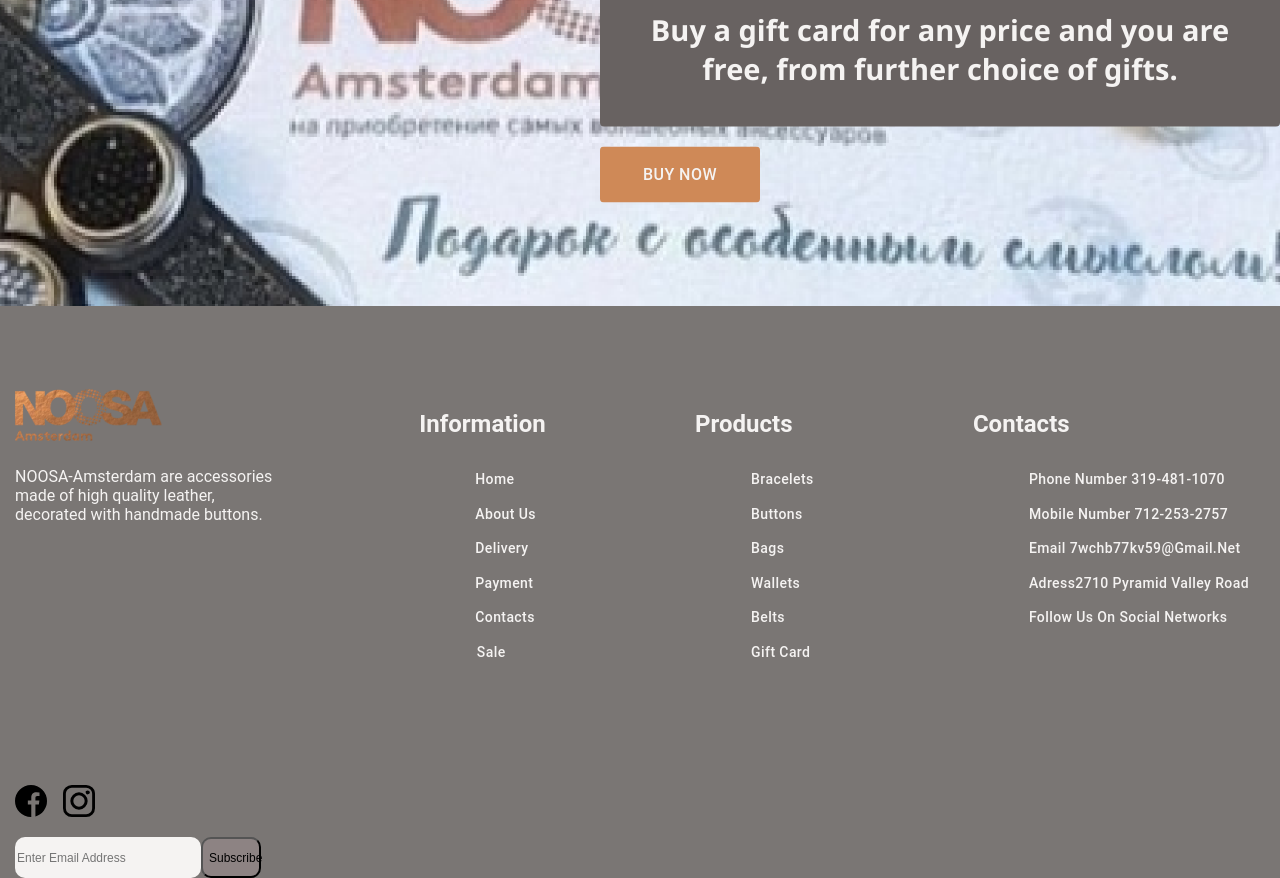
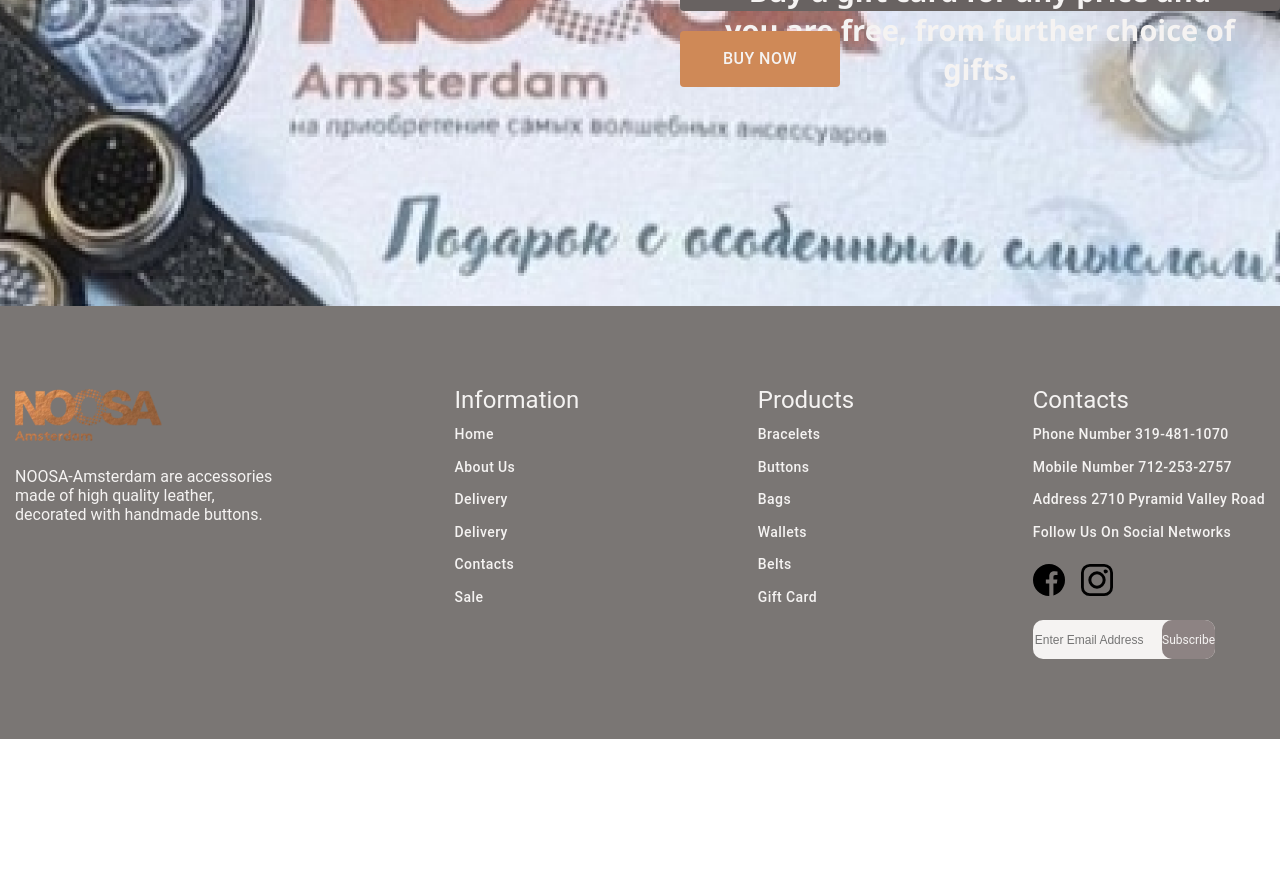
Before and after one commit to narek941/NoosaAmsterdam, a React (Create React App) app: page / in a window 1280 px wide. Shown: the part 480-1358 px from the top of the page. After the commit the page ends 1219 px from the top, so only its background shows below. Built offline with nearby package versions, Linux system fonts and the light colour scheme; no server answers; the database is empty.

Commit message:
fix header footer

```diff
--- a/src/App.css
+++ /dev/null
@@ -1,21 +0,0 @@
-
-body {
-  margin: 0;
-  font-family: 'Roboto', sans-serif;
-  -webkit-font-smoothing: antialiased;
-  -moz-osx-font-smoothing: grayscale;
-  font-size: 16px;
-  color:#3D3D3B;
-  letter-spacing: 0px;
-  opacity: 1;
-}
-
-code {
-  font-family: source-code-pro, Menlo, Monaco, Consolas, 'Courier New',
-    monospace;
-}
-section {
-  max-width: 1340px;
-  margin: 0 auto;
-  padding: 0 15px;
-   }
--- a/src/App.js
+++ b/src/App.js
@@ -1,6 +1,6 @@
 import React from "react";
 import MainRouter from "./router";
-import "./App.css";
+import "./App.scss";
 
 const App = (props) => {
   return <MainRouter />;
--- /dev/null
+++ b/src/App.scss
@@ -0,0 +1,182 @@
+p,
+a,
+q,
+s,
+b,
+u,
+i,
+dl,
+dt,
+dd,
+ol,
+ul,
+li,
+tr,
+th,
+td,
+em,
+h1,
+h2,
+h3,
+h4,
+h5,
+h6,
+tt,
+sub,
+sup,
+var,
+nav,
+pre,
+del,
+dfn,
+img,
+ins,
+kbd,
+div,
+big,
+span,
+form,
+menu,
+ruby,
+html,
+body,
+cite,
+abbr,
+code,
+samp,
+time,
+mark,
+audio,
+video,
+label,
+tbody,
+tfoot,
+thead,
+aside,
+embed,
+small,
+table,
+canvas,
+legend,
+strike,
+strong,
+figure,
+center,
+applet,
+object,
+iframe,
+footer,
+header,
+hgroup,
+output,
+caption,
+details,
+article,
+section,
+summary,
+acronym,
+address,
+fieldset,
+figcaption,
+blockquote {
+  border: 0;
+  margin: 0;
+  padding: 0;
+  font: inherit;
+  font-size: 100%;
+  vertical-align: baseline;
+}
+
+nav,
+menu,
+aside,
+figure,
+footer,
+header,
+hgroup,
+details,
+article,
+section,
+figcaption {
+  display: block;
+}
+
+ol,
+ul {
+  margin: 0;
+  padding: 0;
+  list-style: none;
+}
+
+table {
+  border-spacing: 0;
+  border-collapse: collapse;
+}
+
+* {
+  box-sizing: border-box;
+  outline: none !important;
+  -webkit-box-sizing: border-box;
+  -webkit-tap-highlight-color: transparent;
+}
+
+input {
+  font-size: 100% !important;
+  box-shadow: none;
+  -o-box-shadow: none;
+  -ms-box-shadow: none;
+  -moz-box-shadow: none;
+  -webkit-box-shadow: none;
+
+  &[type="text"],
+  &[type="number"],
+  &[type="tel"],
+  &[type="phone"],
+  &[type="password"] {
+    -webkit-appearance: none;
+    -moz-appearance: none;
+    appearance: none;
+  }
+}
+
+button,
+a {
+  border: 0;
+  cursor: pointer;
+  display: inline-block;
+  text-decoration: none !important;
+  font-family: "Roboto", sans-serif;
+  -webkit-tap-highlight-color: transparent;
+}
+
+img {
+  max-width: 100%;
+}
+
+html {
+  height: -webkit-fill-available;
+}
+body {
+  margin: 0;
+  font-family: "Roboto", sans-serif;
+  -webkit-font-smoothing: antialiased;
+  -moz-osx-font-smoothing: grayscale;
+  font-size: 16px;
+  color: #3d3d3b;
+  letter-spacing: 0px;
+  opacity: 1;
+  *:focus {
+    outline: none;
+    touch-action: manipulation;
+  }
+}
+
+code {
+  font-family: source-code-pro, Menlo, Monaco, Consolas, "Courier New",
+    monospace;
+}
+section {
+  max-width: 1340px;
+  margin: 0 auto;
+  padding: 0 15px;
+}
--- a/src/components/buttons/TypeLinks.jsx
+++ b/src/components/buttons/TypeLinks.jsx
@@ -3,6 +3,13 @@ import { Button } from "@material-ui/core";
 import { NavLink as RouterNavLink } from "react-router-dom";
 
 const TypeLinks = ({ type, to, children, ...props }) => {
+  const mystyleDefault = {
+    textTransform: "capitalize",
+    color: "#F5F3F2",
+    justifyContent: "start",
+    padding: 0,
+  };
+
   const mystyle = {
     textTransform: "capitalize",
     color: "#F5F3F2",
@@ -31,6 +38,12 @@ const TypeLinks = ({ type, to, children, ...props }) => {
           {children}
         </Button>
       );
+    case "footer":
+      return (
+        <Button style={mystyleDefault} component={RouterNavLink} to={to}>
+          {children}
+        </Button>
+      );
     default:
       return (
         <Button style={mystyle} color="inherit">
--- a/src/components/common/footer/Footer.jsx
+++ b/src/components/common/footer/Footer.jsx
@@ -1,9 +1,19 @@
 import React from "react";
 import { HeaderLogo, TypeLinks } from "../../buttons";
-import styles from "./Footer.module.css";
+import styles from "./Footer.module.scss";
 import IconButton from "../../../img/IconButton";
+import { informationList, contactList, productList } from "../../../utils";
 
 const Footer = ({ children, ...props }) => {
+  const render = (data) => {
+    return data.map((item) => (
+      <li className={styles.liStyle} key={item.id}>
+        <TypeLinks type={item.type} to={item.name}>
+          {item.text}
+        </TypeLinks>
+      </li>
+    ));
+  };
   return (
     <div className={styles.footerContainer}>
       <section>
@@ -20,96 +30,17 @@ const Footer = ({ children, ...props }) => {
           </div>
           <div>
             <h3 className={styles.footerHeader}>Information</h3>
-            <ul className={styles.ulStyle}>
-              <li className={styles.liStyle}>
-                <TypeLinks type="navigation" to="/home">
-                  Home
-                </TypeLinks>
-              </li>
-              <li className={styles.liStyle}>
-                <TypeLinks type="navigation" to="/about">
-                  About Us
-                </TypeLinks>
-              </li>
-              <li className={styles.liStyle}>
-                <TypeLinks type="navigation" to="/delivery">
-                  Delivery
-                </TypeLinks>
-              </li>
-              <li className={styles.liStyle}>
-                <TypeLinks type="navigation" to="/payment">
-                  Payment
-                </TypeLinks>
-              </li>
-              <li className={styles.liStyle}>
-                <TypeLinks type="navigation" to="/contact">
-                  Contacts
-                </TypeLinks>
-              </li>
-              <li className={styles.liStyle}>
-                <TypeLinks type="navigation" to="/sale">
-                  Sale
-                </TypeLinks>
-              </li>
-            </ul>
+            <ul className={styles.ulStyle}>{render(informationList)}</ul>
           </div>
 
           <div>
             <h3 className={styles.footerHeader}>Products</h3>
-            <ul className={styles.ulStyle}>
-              <li className={styles.liStyle}>
-                <TypeLinks type="navigation" to="/product">
-                  Bracelets
-                </TypeLinks>
-              </li>
-              <li className={styles.liStyle}>
-                <TypeLinks type="navigation" to="/product">
-                  Buttons
-                </TypeLinks>
-              </li>
-              <li className={styles.liStyle}>
-                <TypeLinks type="navigation" to="/product">
-                  Bags
-                </TypeLinks>
-              </li>
-              <li className={styles.liStyle}>
-                <TypeLinks type="navigation" to="/product">
-                  Wallets
-                </TypeLinks>
-              </li>
-              <li className={styles.liStyle}>
-                <TypeLinks type="navigation" to="/product">
-                  Belts
-                </TypeLinks>
-              </li>
-              <li className={styles.liStyle}>
-                <TypeLinks type="navigation" to="/product">
-                  Gift Card
-                </TypeLinks>
-              </li>
-            </ul>
+            <ul className={styles.ulStyle}>{render(productList)}</ul>
           </div>
           <div>
             <h3 className={styles.footerHeader}>Contacts</h3>
-            <ul className={styles.ulStyle}>
-              <li className={styles.liStyle}>
-                <TypeLinks> Phone Number 319-481-1070</TypeLinks>
-              </li>
-              <li className={styles.liStyle}>
-                <TypeLinks>Mobile Number 712-253-2757</TypeLinks>
-              </li>
-              <li className={styles.liStyle}>
-                <TypeLinks>Email 7wchb77kv59@gmail.net</TypeLinks>
-              </li>
-              <li className={styles.liStyle}>
-                <TypeLinks>Adress2710 Pyramid Valley Road</TypeLinks>
-              </li>
-              <li className={styles.liStyle}>
-                <TypeLinks>Follow us on social networks</TypeLinks>
-              </li>
-            </ul>
-          </div>
-        </div>
+            <ul className={styles.ulStyle}>{render(contactList)}</ul>
+
             <div className={styles.subscribeContent}>
               <div className={styles.subscribe}>
                 <span className={styles.social}>
@@ -119,13 +50,12 @@ const Footer = ({ children, ...props }) => {
                   <IconButton type="insta" />
                 </span>
               </div>
-          <input
-            type="text"
-            placeholder="Enter Email Address"
-            background-color="#f2f2f2"
-            className={styles.input}
-          />
-          <button className={styles.button}>Subscribe</button>
+              <form className={styles.subscribe__input}>
+                <input type="text" placeholder="Enter Email Address" />
+                <button>Subscribe</button>
+              </form>
+            </div>
+          </div>
         </div>
       </section>
     </div>
--- a/src/components/common/footer/Footer.module.css
+++ /dev/null
@@ -1,62 +0,0 @@
-.footerContainer {
-  background-color: #7a7674;
-}
-.footerRows {
-  font-size: 16px;
-  letter-spacing: 0px;
-  color: #f5f3f2;
-  display: flex;
-  justify-content: space-between;
-  padding: 80px 0;
-  gap: 32px;
-}
-.footerText {
-  max-width: 261px;
-  width: 100%;
-  margin: 24px 0;
-}
-
-.footerHeader {
-  font-size: 24px;
-}
-
-.ulStyle {
-  list-style-type: none;
-}
-.liStyle {
-  text-decoration: none;
-  font-size: 16px;
-}
-
-.button {
-  width: 60px;
-  height: 41px;
-  text-align: left;
-  font-size: 12px;
-  letter-spacing: 0px;
-  opacity: 1;
-  background: #8d8383;
-  border-radius: 10px;
-}
-.input {
-  width: 182px;
-  height: 39px;
-  background: #f5f3f2;
-  border-radius: 10px;
-  border: none;
-  font-size: 12px;
-  color: #343333;
-  letter-spacing: 0px;
-  background-color: "#f2f2f2";
-}
-.subscribe {
-  display: flex;
-  align-items: center;
-}
-.subscribeContent {
-  padding-top: 20px;
-}
-.social {
-  margin-right: 16px;
-  margin-bottom: 16px;
-}
--- /dev/null
+++ b/src/components/common/footer/Footer.module.scss
@@ -0,0 +1,74 @@
+.footerContainer {
+  background-color: #7a7674;
+}
+.footerRows {
+  font-size: 16px;
+  letter-spacing: 0px;
+  color: #f5f3f2;
+  display: flex;
+  justify-content: space-between;
+  padding: 80px 0;
+  gap: 32px;
+}
+.footerText {
+  max-width: 261px;
+  width: 100%;
+  margin: 24px 0;
+}
+
+.footerHeader {
+  font-size: 24px;
+}
+
+.ulStyle {
+  list-style-type: none;
+  display: flex;
+  flex-direction: column;
+  gap: 8px;
+  margin: 8px 0;
+}
+.liStyle {
+  font-size: 16px;
+}
+
+.subscribe {
+  display: flex;
+  align-items: center;
+  gap: 16px;
+  margin: 20px 0;
+
+  &__input {
+    position: relative;
+    input {
+      max-width: 182px;
+      height: 39px;
+      min-width: 103px;
+      width: 100%;
+      padding-right: 55px;
+      background: #f5f3f2;
+      border-radius: 10px;
+      border: none;
+      font-size: 12px !important;
+      color: #343333;
+      letter-spacing: 0px;
+      text-align: left;
+    }
+    button {
+      position: absolute;
+      width: 53px;
+      right: 50px;
+      height: 39px;
+      font-size: 12px !important;
+      letter-spacing: 0px;
+      background: #8d8383;
+      border-radius: 10px;
+      border: none;
+      padding: 0;
+      color: #f5f3f2;
+    }
+  }
+}
+
+.social {
+  cursor: pointer;
+}
--- /dev/null
+++ b/src/utils/footerList.js
@@ -0,0 +1,108 @@
+import shortid from "shortid";
+
+export const informationList = [
+  {
+    id: shortid.generate(),
+    type: "footer",
+    name: "home",
+    text: "home",
+  },
+  {
+    id: shortid.generate(),
+    type: "footer",
+    name: "about",
+    text: "About Us",
+  },
+  {
+    id: shortid.generate(),
+    type: "footer",
+    name: "delivery",
+    text: "Delivery",
+  },
+  {
+    id: shortid.generate(),
+    type: "footer",
+    name: "delivery",
+    text: "Delivery",
+  },
+  {
+    id: shortid.generate(),
+    type: "footer",
+    name: "contacts",
+    text: "Contacts",
+  },
+  {
+    id: shortid.generate(),
+    type: "footer",
+    name: "sale",
+    text: "Sale",
+  },
+];
+
+export const productList = [
+  {
+    id: shortid.generate(),
+    type: "footer",
+    name: "bracelets",
+    text: "Bracelets",
+  },
+  {
+    id: shortid.generate(),
+    type: "footer",
+    name: "buttons",
+    text: "Buttons",
+  },
+  {
+    id: shortid.generate(),
+    type: "footer",
+    name: "bags",
+    text: "Bags",
+  },
+
+  {
+    id: shortid.generate(),
+    type: "footer",
+    name: "wallets",
+    text: "Wallets",
+  },
+  {
+    id: shortid.generate(),
+    type: "footer",
+    name: "belts",
+    text: "Belts",
+  },
+  {
+    id: shortid.generate(),
+    type: "footer",
+    name: "gift",
+    text: "Gift Card",
+  },
+];
+
+export const contactList = [
+  {
+    id: shortid.generate(),
+    type: "footer",
+    name: "phone",
+    text: "Phone Number 319-481-1070",
+  },
+  {
+    id: shortid.generate(),
+    type: "footer",
+    name: "mobile",
+    text: "Mobile Number 712-253-2757",
+  },
+  {
+    id: shortid.generate(),
+    type: "footer",
+    name: "address",
+    text: "Address 2710 Pyramid Valley Road",
+  },
+
+  {
+    id: shortid.generate(),
+    type: "footer",
+    name: "follow",
+    text: "Follow us on social networks",
+  },
+];
--- a/src/utils/index.js
+++ b/src/utils/index.js
@@ -1,3 +1,4 @@
 export * from "./navigationList";
+export * from "./footerList";
 
 // export { default as languageList } from "./languageList";
```
Lines whose indentation alone changed are shown as unchanged.
